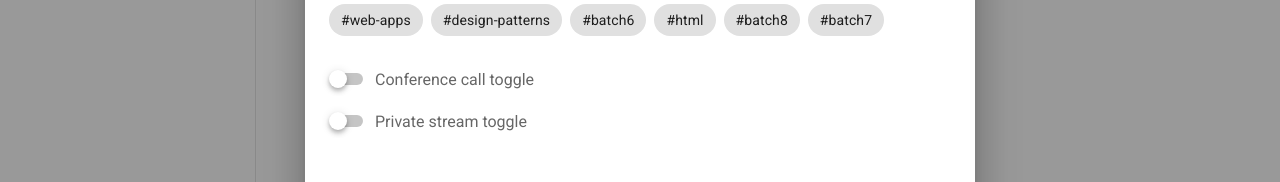
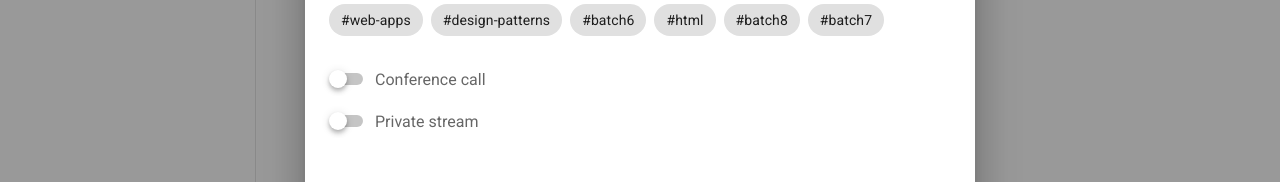
Before and after one commit to lychunvira18/classtime-demo, a Vue app: page /stream in a window 1280 px wide. Both pictures are taken after a click on the button 1148 px from the left and 24 px from the top of the page. Shown: the part 422-604 px from the top of the page. Built offline with nearby package versions, Linux system fonts and the light colour scheme.

Commit message:
minor change: removed the words toggle from the toggles (sorry lol)

```diff
--- a/src/components/StartStream.vue
+++ b/src/components/StartStream.vue
@@ -45,14 +45,14 @@
             dense
             color="grey darken-2"
             v-model="is_conference"
-            label="Conference call toggle"
+            label="Conference call"
           ></v-switch>
           <v-switch
             class="pa-0 ma-0"
             dense
             color="grey darken-2"
             v-model="is_private"
-            label="Private stream toggle"
+            label="Private stream"
           ></v-switch>
         </v-form>
       </v-card-text>
```
